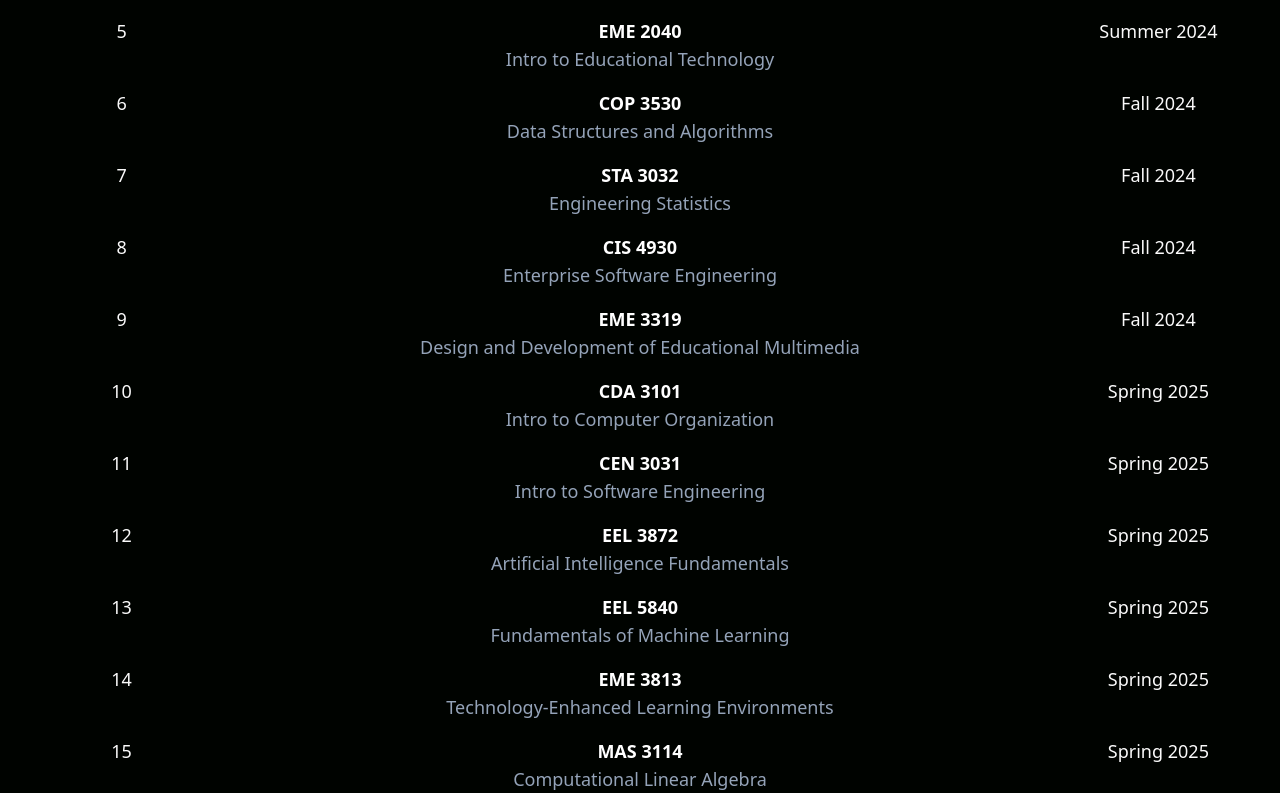
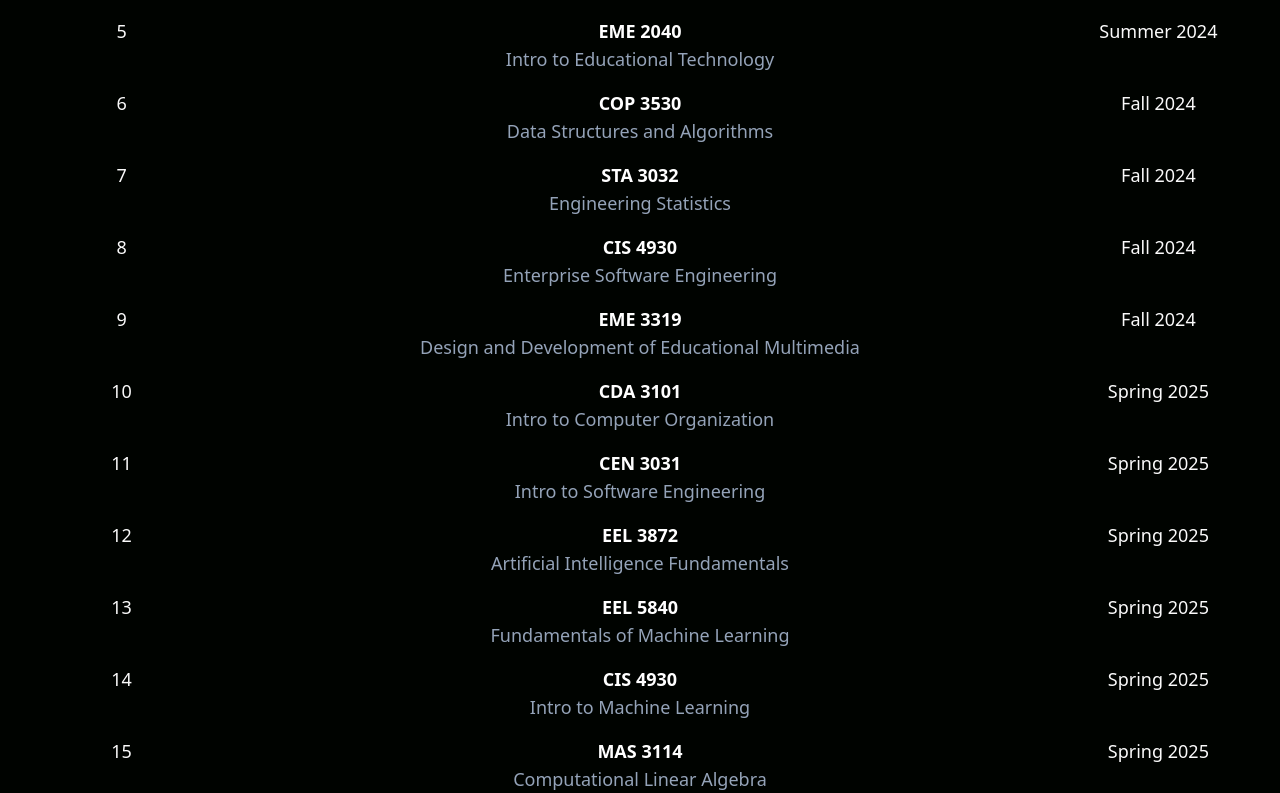
Before and after one commit to paapa-kusi/portfolio, a React (Create React App) app: page / in a window 1280 px wide. Shown: the part 2179-2972 px from the top of the page. Built offline with nearby package versions, Linux system fonts and the light colour scheme.

Commit message:
resume change, course change

```diff
--- a/src/components/Bar.jsx
+++ b/src/components/Bar.jsx
@@ -22,7 +22,7 @@
                     Coursework <FaIcons.FaPen className="ml-2"/>
                 </a>
                 <a
-                    href="https://drive.google.com/file/d/1Jnq8oPXem-5KIYzY16gdR8yzQpR-LgWX/view?pli=1"
+                    href="https://drive.google.com/file/d/1q3gMH-nhiYdriE75GOiBWtjYiwNbszpX/view?usp=sharing"
                     target="_blank"
                     rel="noopener noreferrer"
                     className="bg-[#0021A5] hover:bg-black text-white font-bold py-2 px-4 rounded-full whitespace-nowrap flex items-center"
--- a/src/components/Coursework.jsx
+++ b/src/components/Coursework.jsx
@@ -27,7 +27,7 @@
           { id: 11, code: "CEN 3031", name: "Intro to Software Engineering", semester: "Spring 2025" },
           { id: 12, code: "EEL 3872", name: "Artificial Intelligence Fundamentals", semester: "Spring 2025" },
           { id: 13, code: "EEL 5840", name: "Fundamentals of Machine Learning", semester: "Spring 2025" },
-          { id: 14, code: "EME 3813", name: "Technology-Enhanced Learning Environments", semester: "Spring 2025" },
+          { id: 14, code: "CIS 4930", name: "Intro to Machine Learning", semester: "Spring 2025" },
           { id: 15, code: "MAS 3114", name: "Computational Linear Algebra", semester: "Spring 2025" },
         ].map((course) => (
           <React.Fragment key={course.id}>
```
